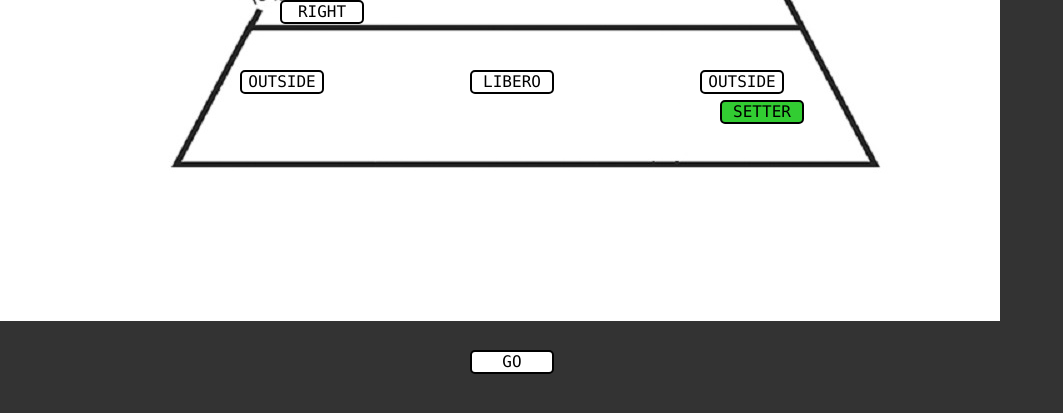
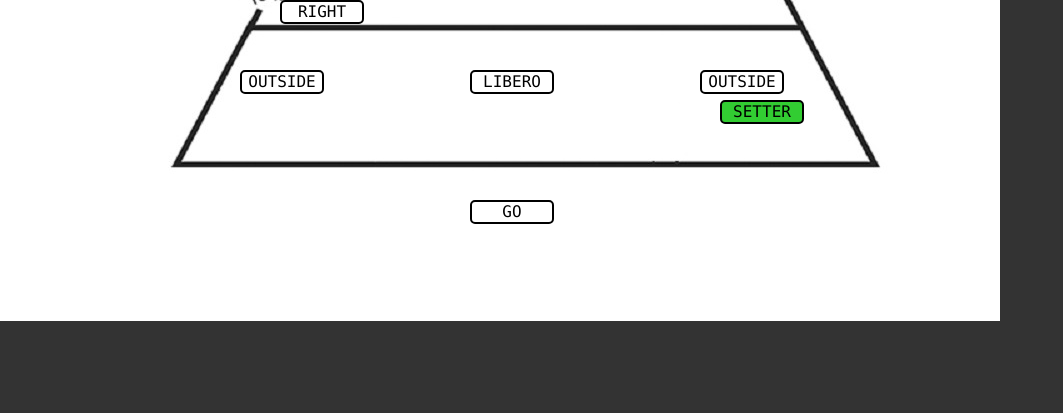
Before and after one commit to themountee1973/sidebuster, a PHP site: page /web/rotate/def1.html in a window 1280 px wide. Shown: the part 250-663 px from the top of the page, without its empty margins (0-1063 px from the left). Run offline with PHP 8.4, Linux system fonts and the light colour scheme.

Commit message:
more updates

```diff
--- a/web/rotate/css/def1.css
+++ b/web/rotate/css/def1.css
@@ -174,6 +174,6 @@
 	-moz-border-radius: 5px;
 	-webkit-border-radius: 5px;
 	text-align: center;
-	top: 600;
+	top: 450;
 	left: 470;
 }
--- a/web/rotate/css/def2.css
+++ b/web/rotate/css/def2.css
@@ -174,6 +174,6 @@
 	-moz-border-radius: 5px;
 	-webkit-border-radius: 5px;
 	text-align: center;
-	top: 600;
+	top: 450;
 	left: 470;
 }
--- a/web/rotate/css/def3.css
+++ b/web/rotate/css/def3.css
@@ -148,6 +148,6 @@
 	-moz-border-radius: 5px;
 	-webkit-border-radius: 5px;
 	text-align: center;
-	top: 600;
+	top: 450;
 	left: 470;
 }
--- a/web/rotate/css/def4.css
+++ b/web/rotate/css/def4.css
@@ -164,6 +164,6 @@
 	-moz-border-radius: 5px;
 	-webkit-border-radius: 5px;
 	text-align: center;
-	top: 600;
+	top: 450;
 	left: 470;
 }
--- a/web/rotate/css/def6.css
+++ b/web/rotate/css/def6.css
@@ -175,6 +175,6 @@
 	-moz-border-radius: 5px;
 	-webkit-border-radius: 5px;
 	text-align: center;
-	top: 600;
+	top: 450;
 	left: 470;
 }
```
